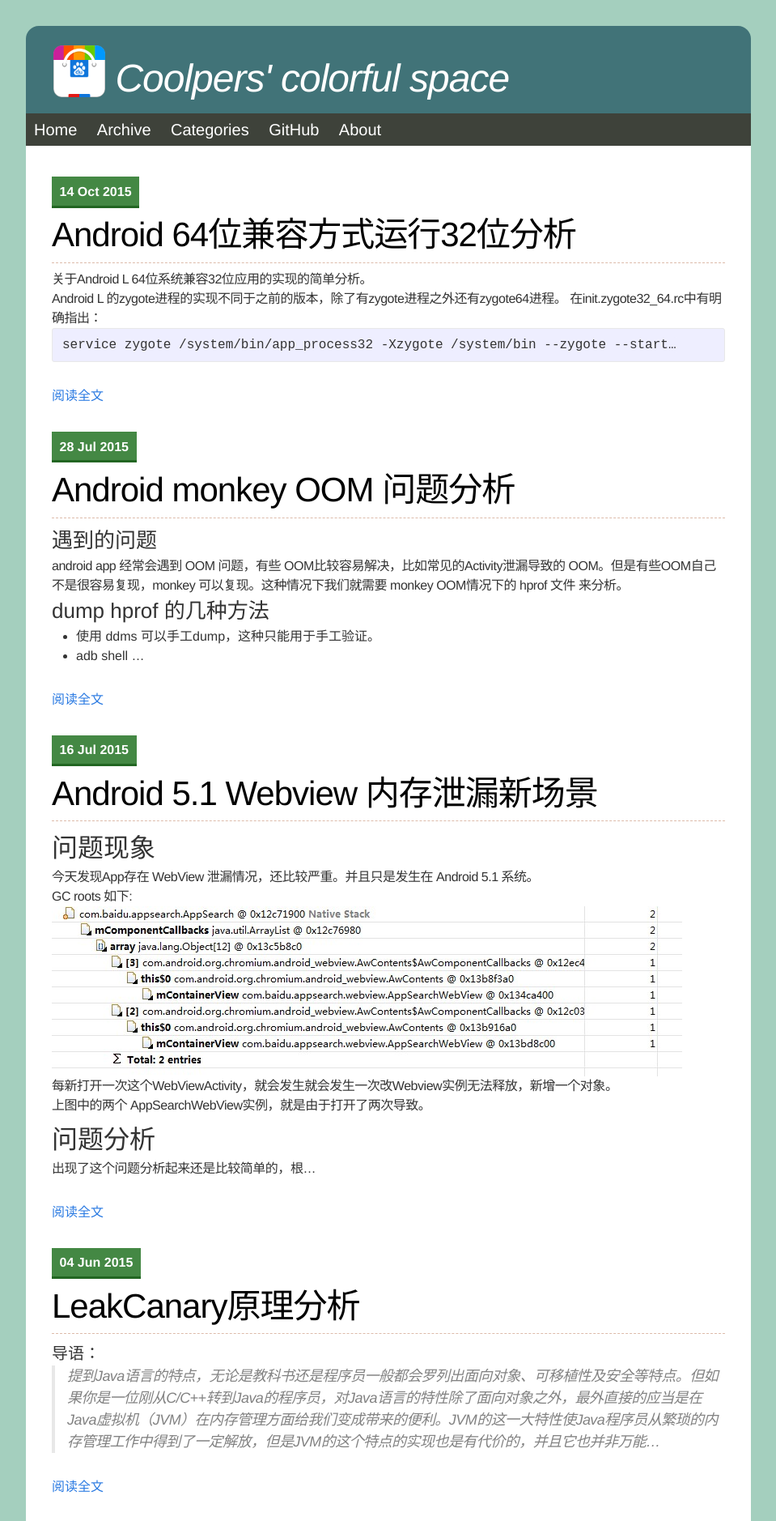
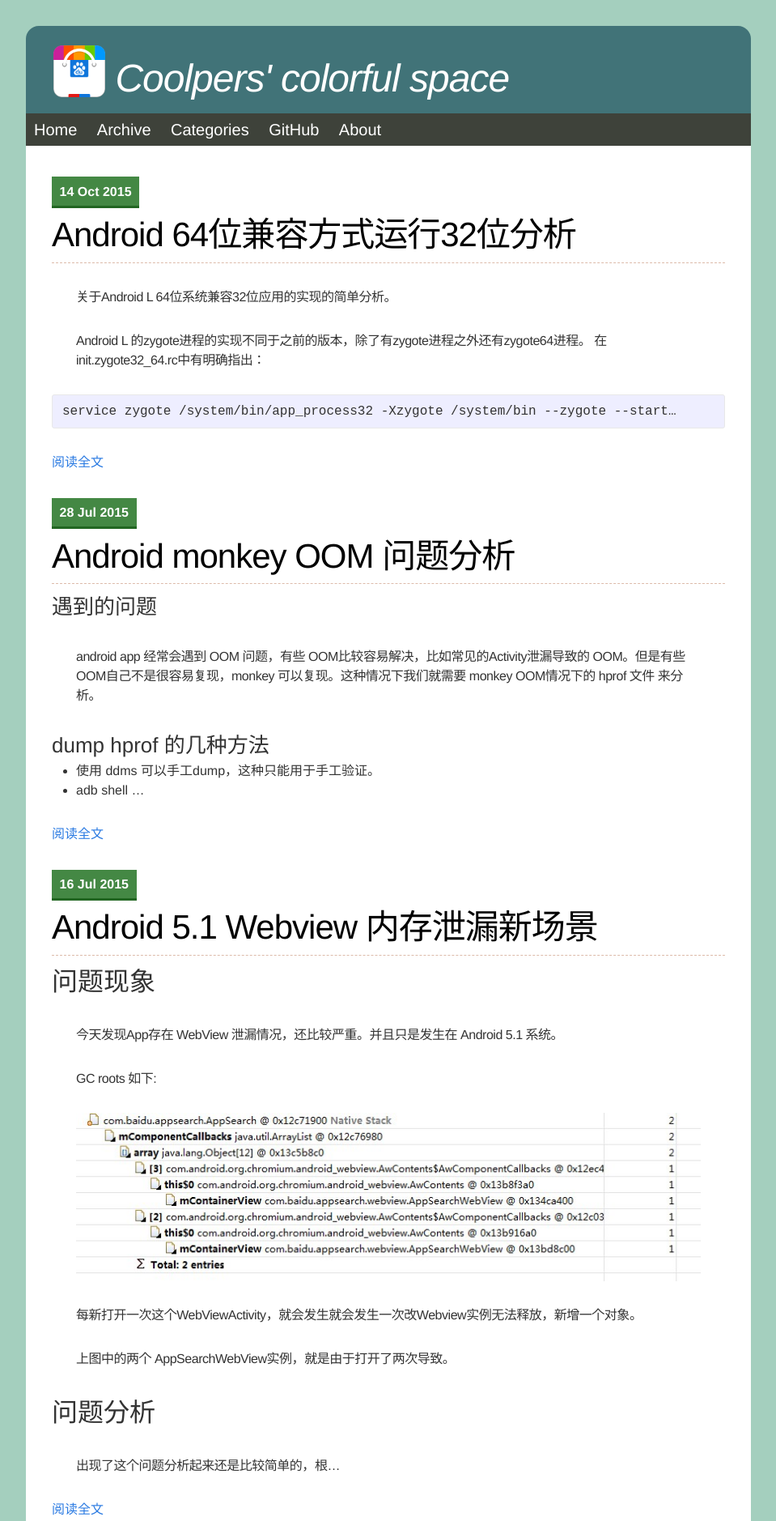
Before and after one commit to coolpers/coolpers.github.io, a Jekyll site: the page built from index.html, in a window 1280 px wide. Shown: the top 1878 px of the page at 81% size, without its empty margins (160-1119 px from the left). Built offline with Jekyll 4.4.1, drawn with Linux system fonts in a browser that asks for light colours; nearby versions of some CDN libraries.

Commit message:
content.p

```diff
--- a/css/master.css
+++ b/css/master.css
@@ -412,6 +412,5 @@ h1, h2, h3, h4, h5, h6 {
 }
 
 .body p {
-  margin:30px
-  letter-spacing: -0.03em;
+  margin:30px;
 }
```
